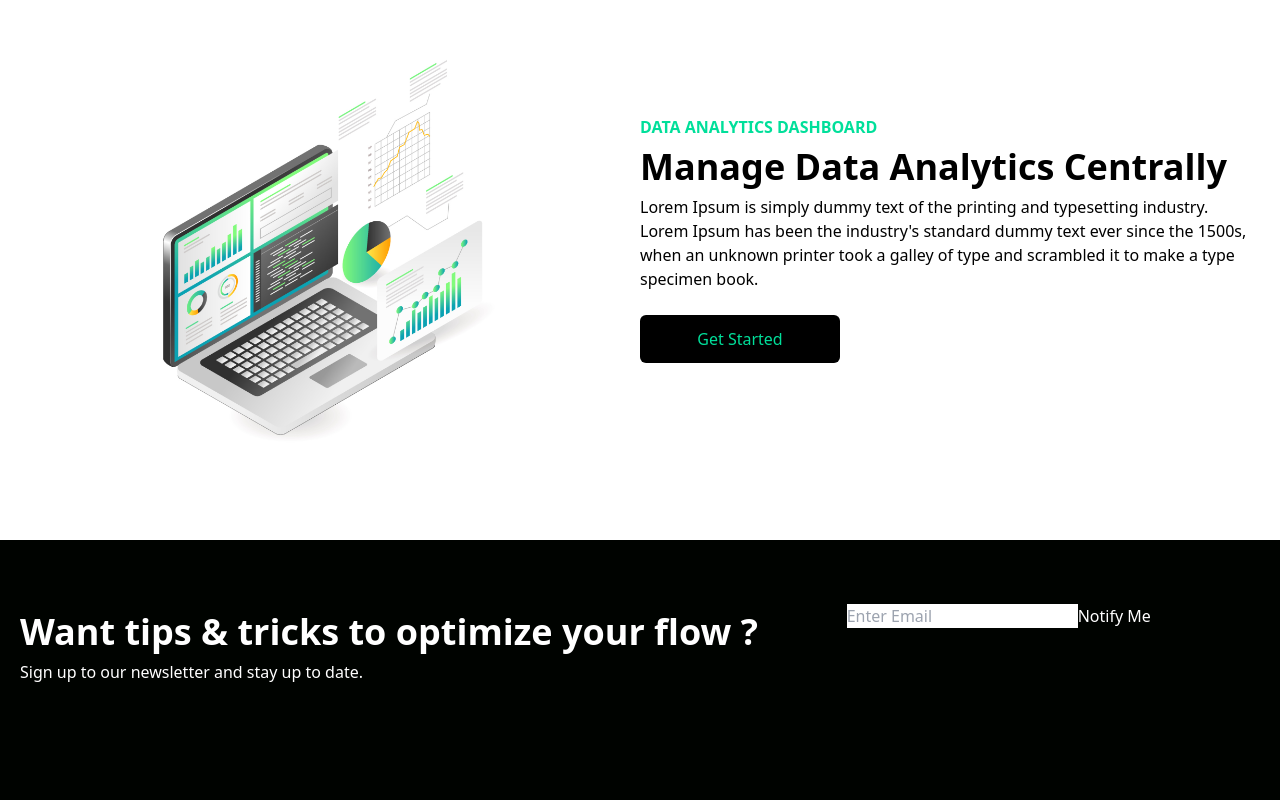
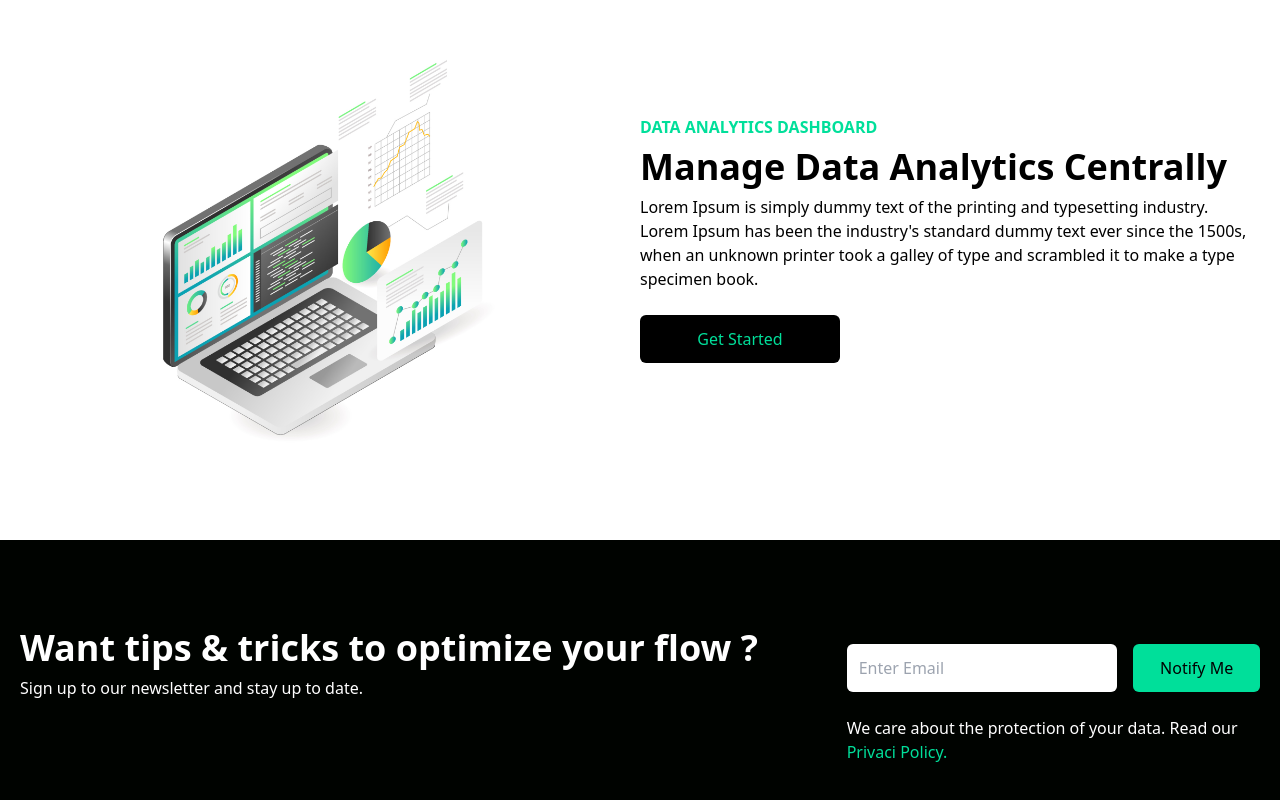
Before and after one commit to Nezo96/Simple-React-and-Tailwind-CSS-website, a React (Create React App) app: page / in a window 1280 px wide. Shown: the part 837-1637 px from the top of the page. Before the commit the page ends 1585 px from the top, so only its background shows below. Built offline with nearby package versions, Linux system fonts and the light colour scheme.

Commit message:
Newsletterr component | Done

```diff
--- a/src/components/Newsletter.jsx
+++ b/src/components/Newsletter.jsx
@@ -2,19 +2,29 @@
 
 const Newsletter = () => {
   return (
-    <div className="w-full py-16 text-white">
+    <div className="w-full py-16 text-white px-4">
       <div className="max-w-[1240px] mx-auto grid lg:grid-cols-3">
-        <div className="lg:col-span-2">
+        <div className="lg:col-span-2 my-4">
           <h1 className="md:text-4xl sm:text-3xl text-2xl font-bold py-2">
             Want tips & tricks to optimize your flow ?
           </h1>
           <p>Sign up to our newsletter and stay up to date.</p>
         </div>
-        <div>
-            <div>
-                <input type="text" placeholder="Enter Email" />
-                <button>Notify Me</button>
-            </div>
+        <div className="my-4">
+          <div className="flex flex-col sm:flex-row items-center justify-between w-full">
+            <input
+              className="p-3 flex w-full rounded-md text-black"
+              type="text"
+              placeholder="Enter Email"
+            />
+            <button className="bg-[#00df9a] w-[200px] rounded-md font-medium md:ml-4 sm:ml-4 my-6 mx-auto md:mx-0 py-3 text-black">
+              Notify Me
+            </button>
+          </div>
+          <p className="">
+            We care about the protection of your data. Read our{" "}
+            <span className="text-[#00df9a]">Privaci Policy.</span>
+          </p>
         </div>
       </div>
     </div>
```
